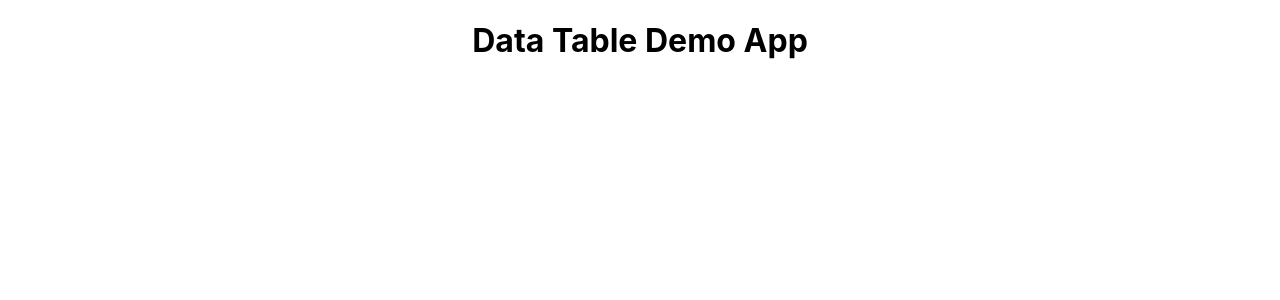
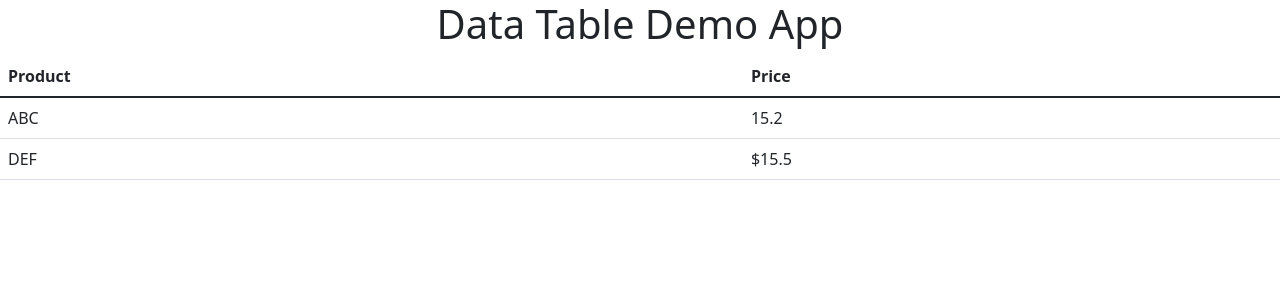
Before and after one commit to MBilal-Farooq/data-table-app, a React (Create React App) app: page / in a window 1280 px wide. Shown: the top 300 px of the page. Built offline with nearby package versions, Linux system fonts and the light colour scheme; the HTML template or start-up script is replaced by a standard one.

Commit message:
Basic Data Table setup

```diff
--- a/package.json
+++ b/package.json
@@ -10,6 +10,7 @@
     "@types/node": "^16.11.27",
     "@types/react": "^18.0.5",
     "@types/react-dom": "^18.0.1",
+    "bootstrap": "^5.1.3",
     "react": "^18.0.0",
     "react-dom": "^18.0.0",
     "react-scripts": "5.0.1",
--- a/src/App.css
+++ b/src/App.css
@@ -1,3 +1,3 @@
-.App {
+.App-header {
   text-align: center;
 }
--- a/src/App.tsx
+++ b/src/App.tsx
@@ -1,10 +1,19 @@
 import React from 'react';
+import ProductTableTestData from './api/ProductTableTestData';
 import './App.css';
+import DataTable, { ColumnType } from './dataTable/DataTable';
 
 function App() {
+
+  const columns: Array<ColumnType> = ProductTableTestData.Columns;
+  const rows = ProductTableTestData.Rows;
+
   return (
-    <div className="App">
-      <h1>{"Data Table Demo App"}</h1>
+    <div>
+      <div className="App-header">
+        <h1>{"Data Table Demo App"}</h1>
+      </div>
+      <DataTable columns={columns} rows={rows} onRowClick={(rowData, _index) => console.log(rowData)}></DataTable>
     </div>
   );
 }
--- /dev/null
+++ b/src/api/ProductTableTestData.ts
@@ -0,0 +1,37 @@
+import { ColumnType } from "../dataTable/DataTable";
+
+/**
+ * Test data
+ */
+export default class ProductTableTestData {
+
+    /** Columns Info */
+    public static get Columns(): Array<ColumnType> {
+        return [
+            {
+            id: 'product', // Uniq ID to identify column
+            label: 'Product',
+            numeric: false
+           }, {
+            id: 'price',
+            label: 'Price',
+            numeric: true, // Right Align
+           }
+        ];
+    }
+
+    /** Rows */
+    public static get Rows() {
+        return [
+            {
+            id: '1',
+            product: "ABC",
+            price: 15.2
+            }, {
+            id: '2',
+            product: "DEF",
+            price: '$15.5'
+            }
+        ];
+    }
+}
--- /dev/null
+++ b/src/dataTable/DataTable.tsx
@@ -0,0 +1,65 @@
+import 'bootstrap/dist/css/bootstrap.min.css';
+
+/** Table Column Definition */
+export type ColumnType = {
+    id: string,
+    label: string,
+    numeric: boolean,
+    width?: string
+}
+
+/** Table Props */
+export interface DataTableProps {
+    columns: Array<ColumnType>;
+    rows: Array<any>;
+    /** will be called on any row click */
+    onRowClick?: (rowData: any, rowIndex: number) => void;
+}
+
+/**
+ * Data Table Component
+ */
+export default function DataTable({rows, columns, onRowClick}: DataTableProps): JSX.Element {
+
+    /** Table Headers */
+    const tableHeader = () => {
+        return (
+            <thead>
+                <tr>
+                    {columns.map( (column) => {
+                        return (
+                            <th key={column.id}>{column.label}</th>
+                        );
+                    } )}
+                </tr>
+            </thead>
+        );
+    }
+
+    /** Table Body */
+    const tableBody = () => {
+        return (
+            <tbody>
+                {rows.map( (row, index) => {
+                    return (
+                        <tr key={`Row-${index}`} onClick={() => onRowClick?.(row, index)}>
+                            {columns.map( (column, colIndex) => {
+                            return (
+                                <td key={`Row-${index}-Col-${colIndex}`}>{row[column.id]}</td>
+                            )
+                        })}</tr>
+                    );
+                })}
+            </tbody>
+        )
+    }
+
+    return (
+        <div>
+            <table className="table table-hover">
+                {tableHeader()}
+                {tableBody()}
+            </table>
+        </div>
+    );
+}
```
Also changed, not shown: 1 other file (tests, documents, lock files or other folders).
